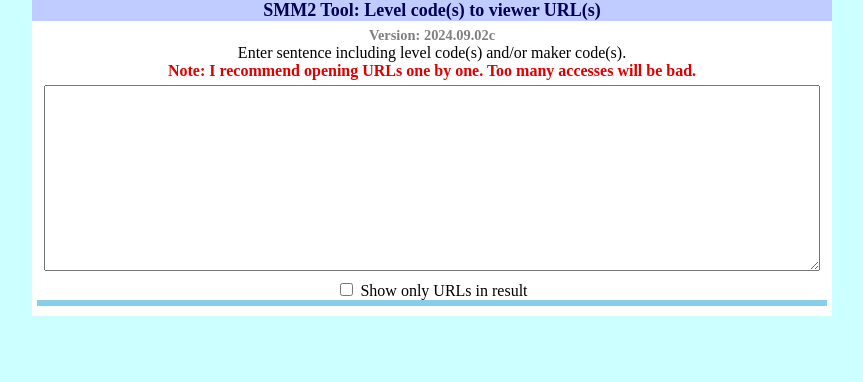
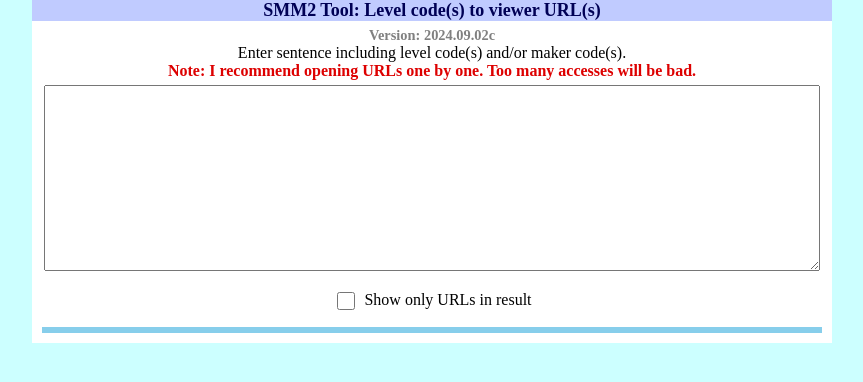
Before and after one commit to tatt61880/smm2, a website: page index.html in a window 1280 px wide. Shown: the whole page, without its empty margins (208-1071 px from the left). Drawn offline with Linux system fonts and the light colour scheme.

Commit message:
Update main.css

```diff
--- a/css/main.css
+++ b/css/main.css
@@ -38,7 +38,7 @@
 }
 
 #result {
-  margin-bottom: 5px;
+  margin: 5px;
   background-color: #f8f8ff;
   border: solid 3px skyblue;
 }
@@ -76,7 +76,21 @@
 }
 
 input[type="checkbox"] {
+  width: 18px;
+  height: 18px;
+}
+
+label,
+input[type="checkbox"] {
+  display: inline-block;
+  padding: 2px 5px;
+  margin: 5px;
+  vertical-align: middle;
   cursor: pointer;
+
+  &:hover {
+    background-color: #ffffdd;
+  }
 }
 
 .note {
```
